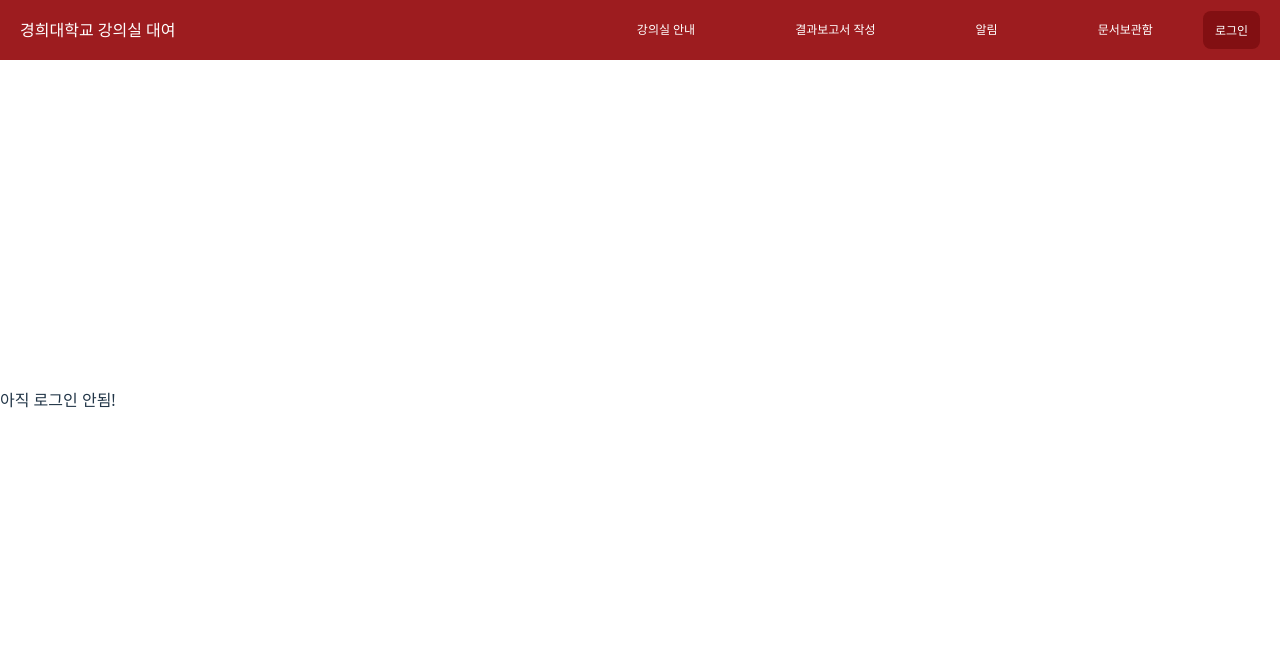
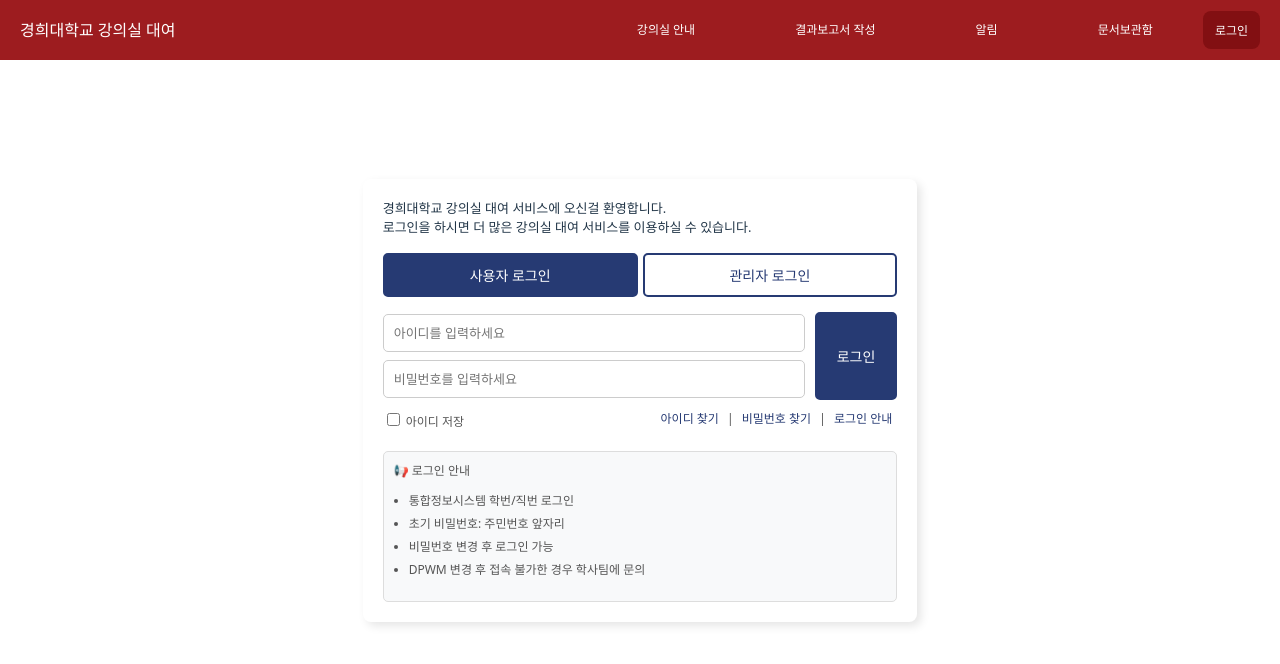
Before and after one commit to semothon/2025_TEAM_6_FE, a React (Vite) app: page / in a window 1280 px wide. Shown: the top 664 px of the page. Built offline with nearby package versions, Linux system fonts and the light colour scheme.

Commit message:
Chore: create login page

```diff
--- a/src/pages/Login.jsx
+++ b/src/pages/Login.jsx
@@ -1,17 +1,186 @@
+import React, { useState } from "react";
+import styled from "styled-components";
 import LoginHeader from "../components/Header/LoginHeader";
 
 // 로그인 페이지에서 로그인이 되어 있지 않은 상태에서
 // 다른 페이지들을 들어가면 어떻게 되나요 ex. 강의실 안내 외 alert?
 // 로그인을 하기 전에는 사용자인지 관리자인지 모르는데
 // 헤더는 어떻게 할까요?
+// info21 통합 ID 로그인 가능?
 
 const Login = () => {
+  const [activeButton, setActiveButton] = useState("user");
+
   return (
     <>
       <LoginHeader />
-      <div>아직 로그인 안됨!</div>
+      <PageWrapper>
+        <Container>
+          <div style={{ fontSize: "13px", textAlign: "left" }}>
+            경희대학교 강의실 대여 서비스에 오신걸 환영합니다.
+            <br />
+            로그인을 하시면 더 많은 강의실 대여 서비스를 이용하실 수 있습니다.
+          </div>
+          <ButtonGroup>
+            <StyledButton
+              active={activeButton === "user"}
+              onClick={() => setActiveButton("user")}
+            >
+              사용자 로그인
+            </StyledButton>
+            <StyledButton
+              active={activeButton === "admin"}
+              onClick={() => setActiveButton("admin")}
+            >
+              관리자 로그인
+            </StyledButton>
+          </ButtonGroup>
+          <LoginForm>
+            <InputGroup>
+              <Input type="text" placeholder="아이디를 입력하세요" />
+              <Input type="password" placeholder="비밀번호를 입력하세요" />
+            </InputGroup>
+            <LoginButton>로그인</LoginButton>
+          </LoginForm>
+
+          <Options>
+            <label>
+              <input type="checkbox" /> 아이디 저장
+            </label>
+            <Links>
+              <a href="#">아이디 찾기</a> | <a href="#">비밀번호 찾기</a> |{" "}
+              <a href="#">로그인 안내</a>
+            </Links>
+          </Options>
+
+          <Notice>
+            <strong>📢 로그인 안내</strong>
+            <ul>
+              <li>통합정보시스템 학번/직번 로그인</li>
+              <li>초기 비밀번호: 주민번호 앞자리</li>
+              <li>비밀번호 변경 후 로그인 가능</li>
+              <li>DPWM 변경 후 접속 불가한 경우 학사팀에 문의</li>
+            </ul>
+          </Notice>
+        </Container>
+      </PageWrapper>
     </>
   );
 };
 
 export default Login;
+
+const PageWrapper = styled.div`
+  display: flex;
+  justify-content: center;
+  align-items: center;
+  height: 100vh; /* 뷰포트 전체 높이를 차지 */
+  width: 100vw; /* 뷰포트 전체 너비를 차지 */
+`;
+
+const Container = styled.div`
+  box-shadow: 4px 4px 10px rgba(0, 0, 0, 0.1);
+  padding: 20px;
+  border-radius: 8px;
+  max-width: 1000px;
+  margin: 20px auto;
+  text-align: center;
+`;
+
+const StyledButton = styled.button`
+  flex: 1;
+  padding: 10px;
+  font-size: 14px;
+  font-weight: bold;
+  cursor: pointer;
+  border-radius: 5px;
+  border: 2px solid #263a73;
+  background-color: ${(props) => (props.active ? "#263a73" : "#fff")};
+  color: ${(props) => (props.active ? "#fff" : "#263a73")};
+  transition: 0.3s;
+  &:first-child {
+    margin-right: 5px;
+  }
+`;
+
+const ButtonGroup = styled.div`
+  display: flex;
+  justify-content: center;
+  margin-bottom: 15px;
+  margin-top: 15px;
+`;
+
+const LoginForm = styled.div`
+  display: flex;
+  align-items: center; /* 입력 필드와 로그인 버튼을 수직 정렬 */
+  gap: 10px; /* 입력 필드와 버튼 사이 간격 */
+  justify-content: center; /* 가운데 정렬 */
+  margin-top: 15px;
+`;
+
+const InputGroup = styled.div`
+  display: flex;
+  flex-direction: column;
+  gap: 8px;
+`;
+
+const Input = styled.input`
+  padding: 10px;
+  font-size: 14px;
+  border: 1px solid #ccc;
+  border-radius: 5px;
+  width: 400px;
+
+  &::placeholder {
+    font-size: 13px;
+  }
+`;
+
+const LoginButton = styled.button`
+  padding: 32px 20px;
+  font-size: 14px;
+  font-weight: bold;
+  cursor: pointer;
+  border-radius: 5px;
+  border: 2px solid #263a73;
+  background-color: #263a73;
+  color: #fff;
+  transition: 0.3s;
+  &:hover {
+    background-color: #1e2f5c;
+  }
+`;
+
+const Options = styled.div`
+  display: flex;
+  justify-content: space-between;
+  margin-top: 10px;
+  font-size: 12px;
+  color: #555;
+`;
+
+const Links = styled.div`
+  a {
+    color: #263a73;
+    text-decoration: none;
+    margin: 0 5px;
+  }
+`;
+
+const Notice = styled.div`
+  margin-top: 20px;
+  padding: 10px;
+  background-color: #f8f9fa;
+  border: 1px solid #ddd;
+  border-radius: 5px;
+  font-size: 12px;
+  text-align: left;
+  color: #555;
+
+  ul {
+    padding-left: 15px;
+  }
+  li {
+    margin-bottom: 5px;
+  }
+`;
```
